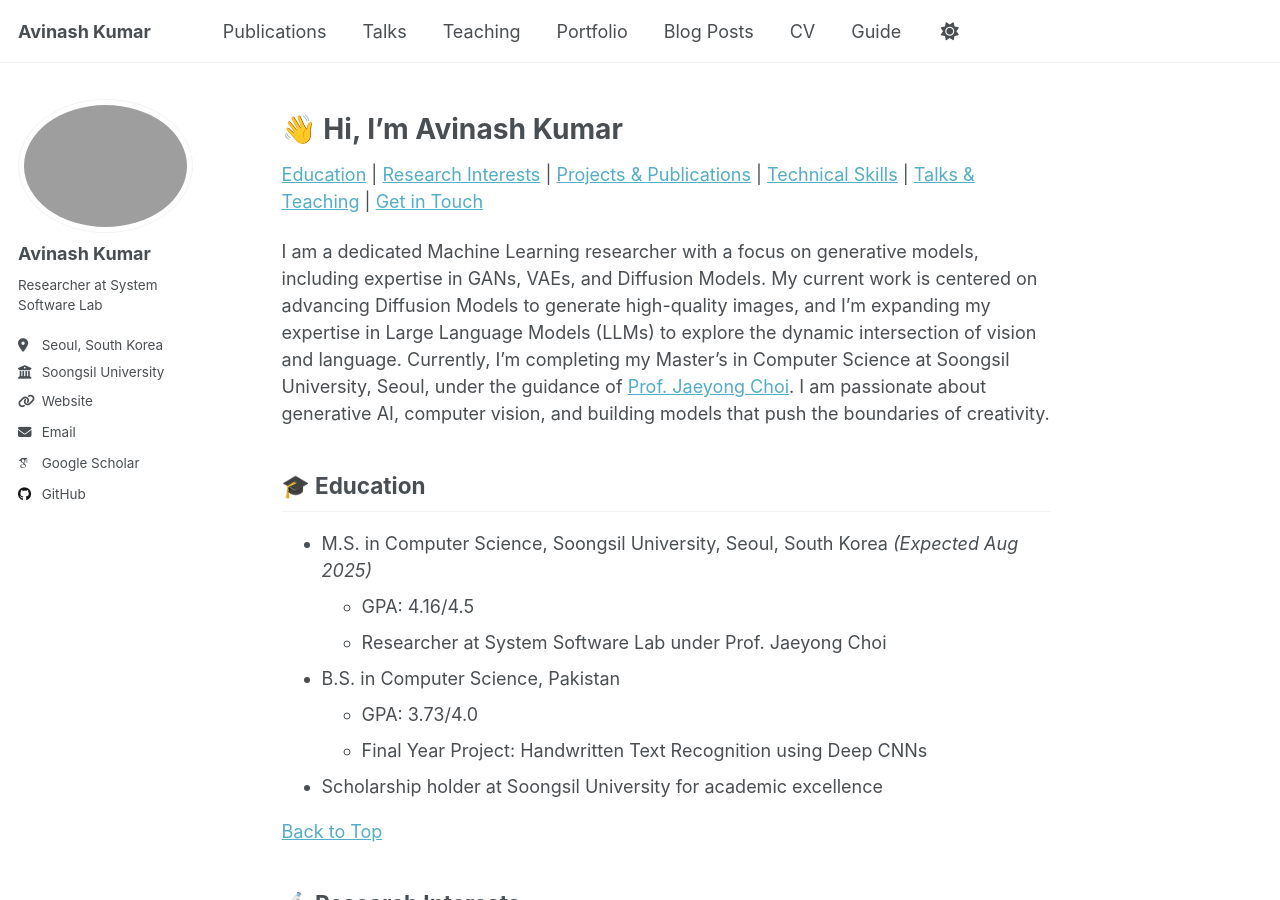
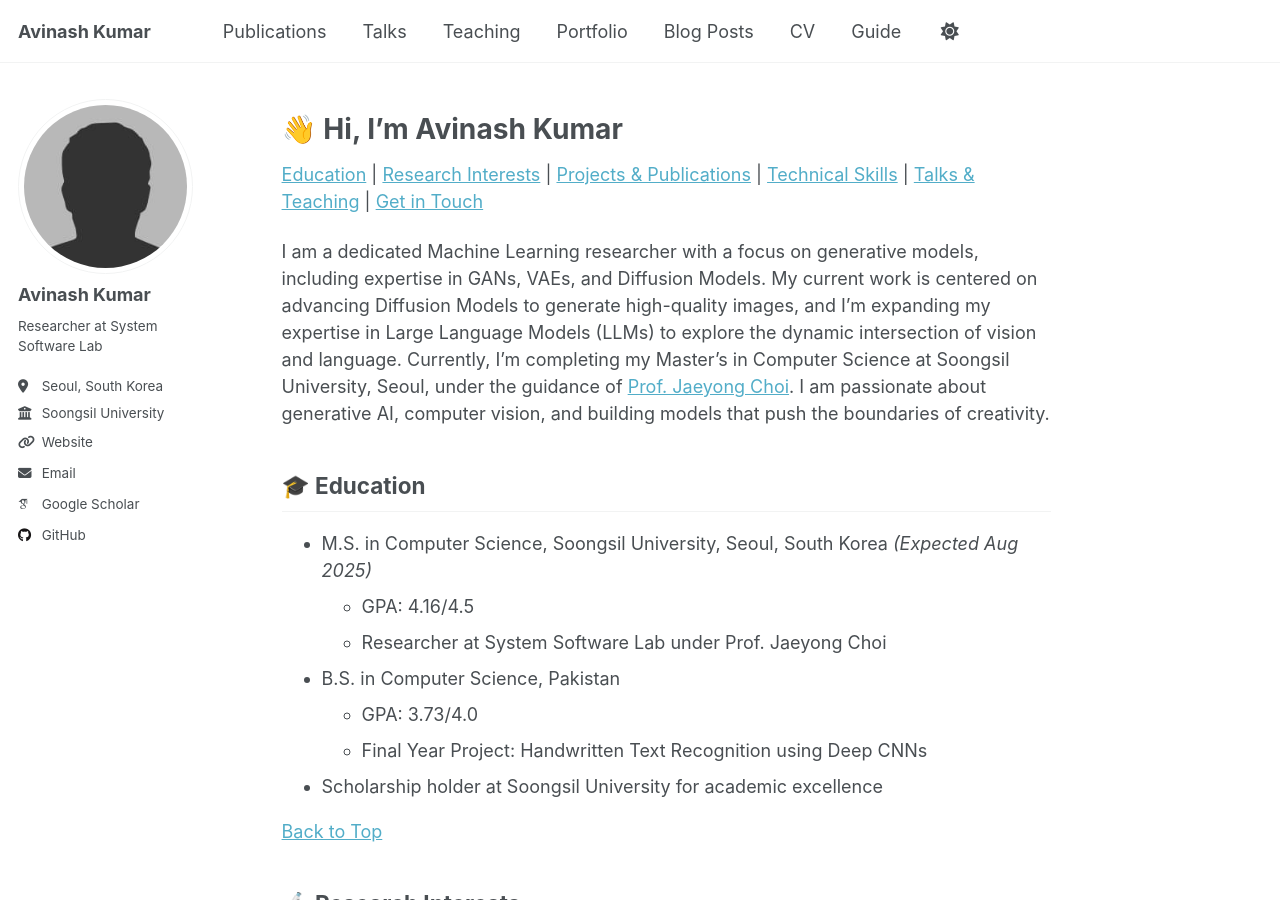
Before and after one commit to KumarAvinash44/KumarAvinash44.github.io, a Jekyll site: the page built from _pages/about.md, in a window 1280 px wide and 900 px high. Built offline with Jekyll 4.4.1, drawn with Linux system fonts in a browser that asks for light colours; some web fonts are replaced.

Commit message:
Update _config.yml

```diff
--- a/_config.yml
+++ b/_config.yml
@@ -22,7 +22,7 @@ repository               : "kumaravinash44.github.io"
 #               Additional customization can be done by editing /_includes/author-profile.html
 author:
   # Biographic information
-  avatar           : "avinash_profile.jpeg"
+  avatar           : "bio-photo.jpg"
   name             : "Avinash Kumar"
   pronouns         : # example: "she/her"
   bio              : "Researcher at System Software Lab"
```
